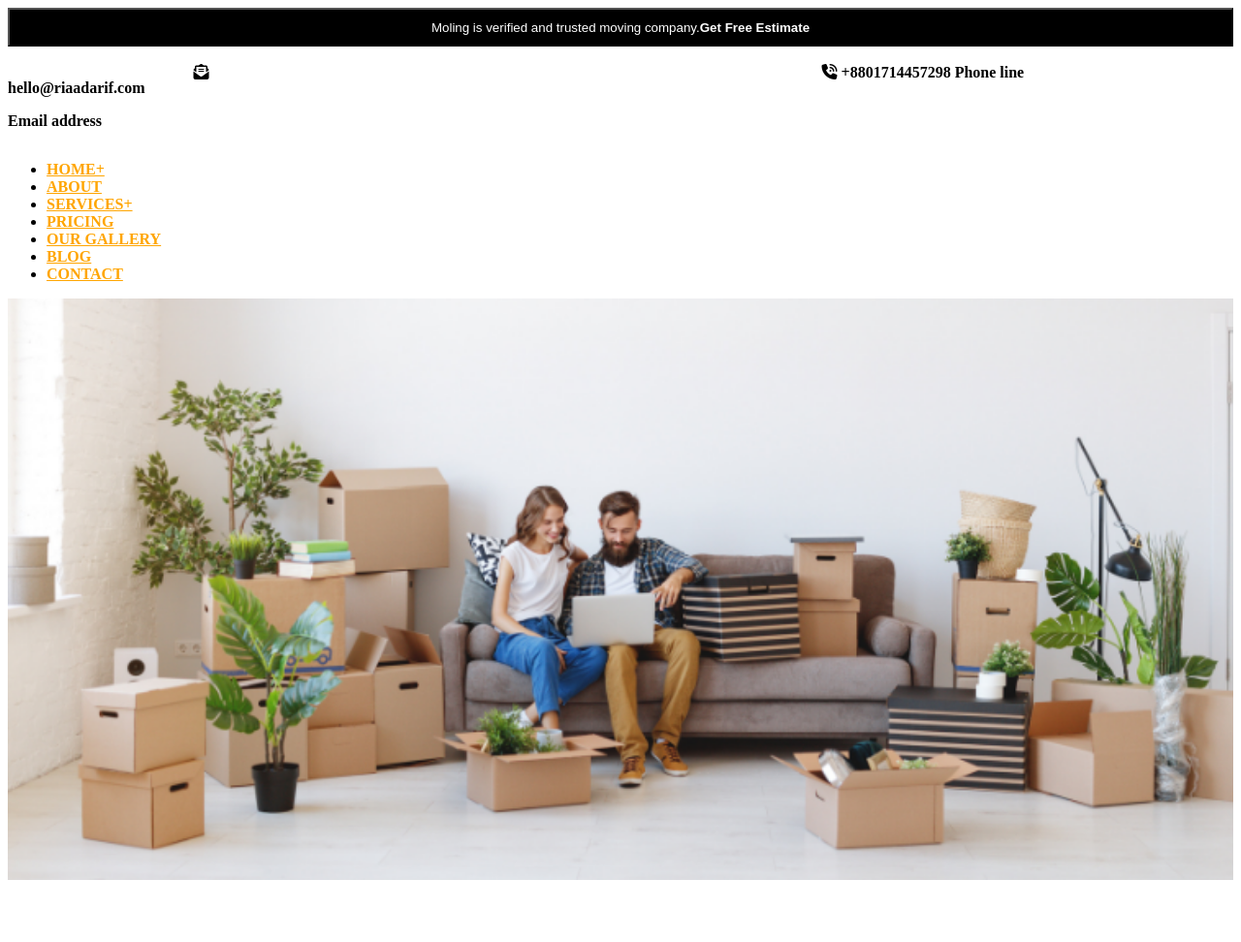
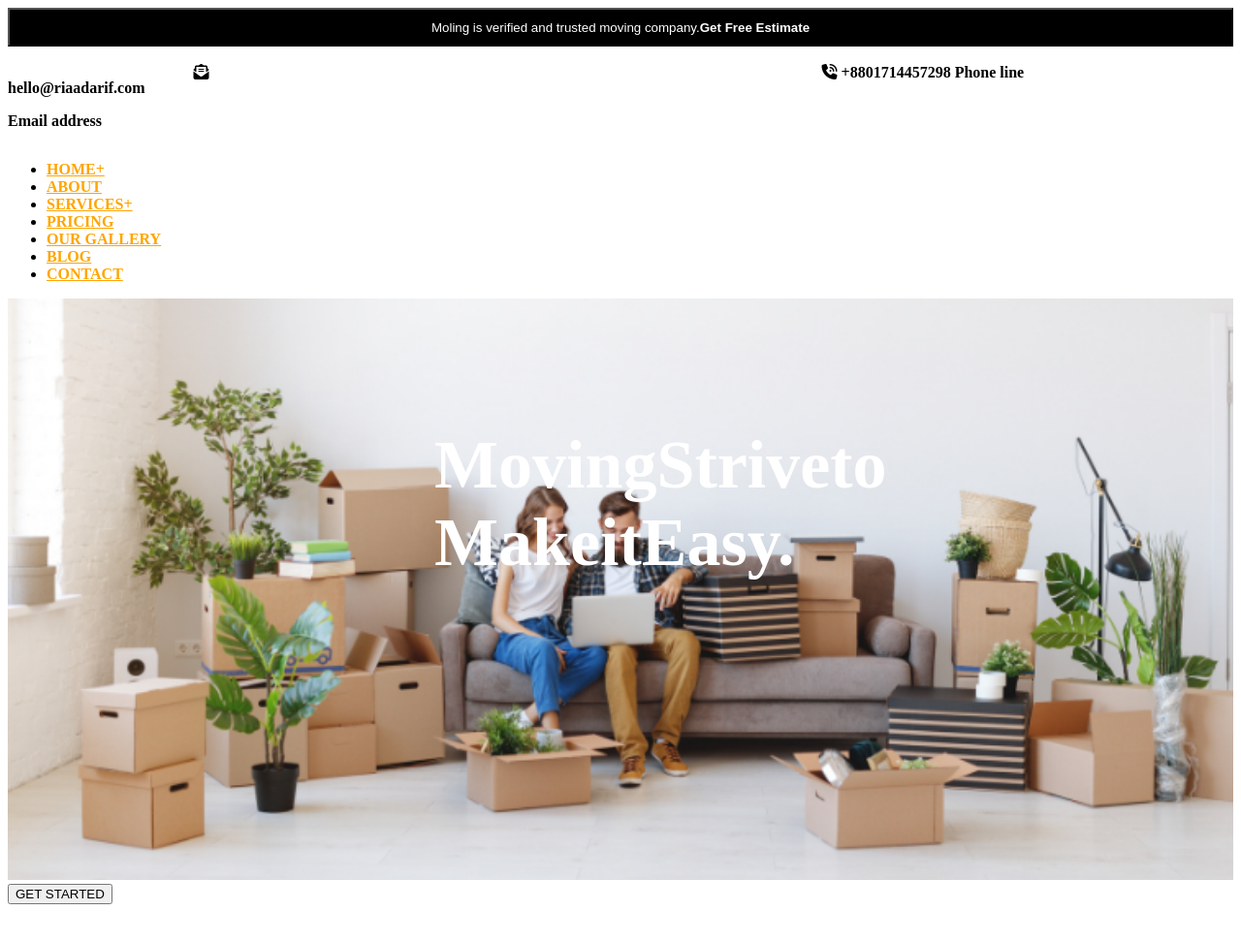
Before and after one commit to mercywangara/moving-website, a plain HTML site: page index.html in a window 1280 px wide. Shown: the top 972 px of the page at 97% size. Drawn offline with Linux system fonts and the light colour scheme.

Commit message:
used sections

```diff
--- a/index.html
+++ b/index.html
@@ -39,7 +39,11 @@
                     </ul>
             </div>
         </nav>
-        <img src="images/1.png" id="header-image">
+        <div>
+            <img src="images/1.png" id="header-image">
+            <div class="header-image-comments">MovingStriveto<br>MakeitEasy.</div>
+            <div class="header-image-button"><button>GET STARTED</button></div>
+        </div>
     </header>
     <section class="about">
         <div>
--- a/style.css
+++ b/style.css
@@ -24,8 +24,19 @@ a{
 #header-image{
     width: 100%;
     height: 600px;
+    position: relative;
 }
+.header-image-comments{
+    color: white;
+    position: absolute;
+    bottom: 200px;
+    left: 35%;
+    font-size: 70px;
+}
+.header-image-button{
+    position: absolute;
 
+}
 .about{
     display: flex;
     gap: 10%;
```
